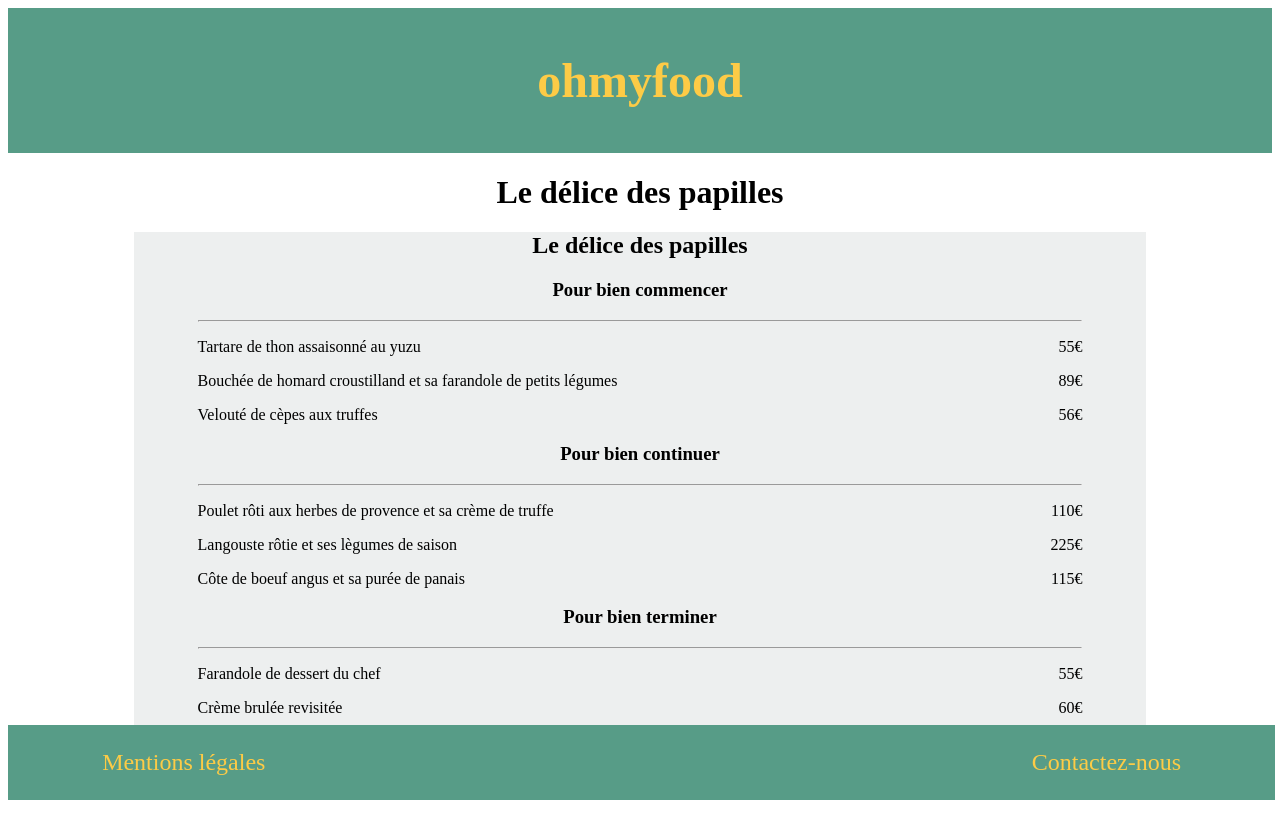
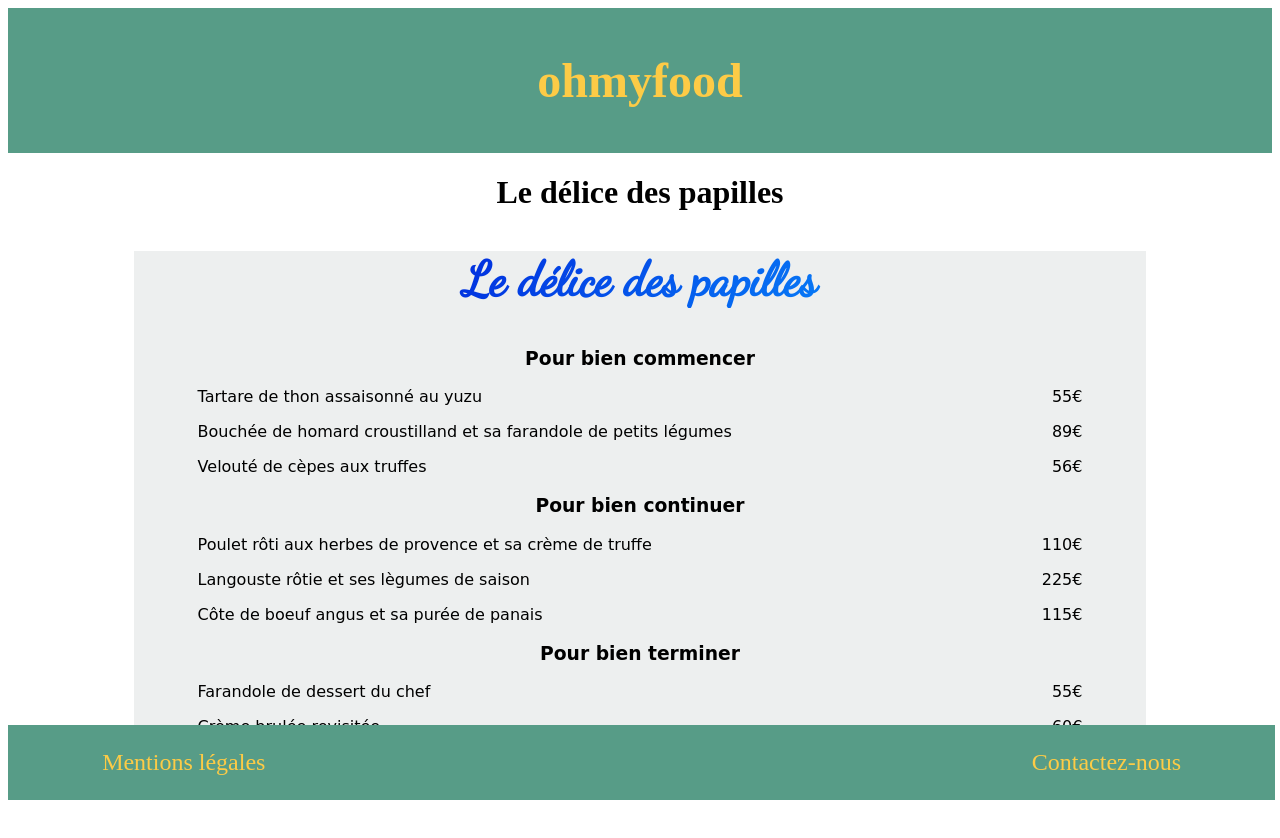
Before and after one commit to Zharakai/projet_3, a plain HTML site: page page3.html in a window 1280 px wide. Drawn offline with Linux system fonts and the light colour scheme; a web font is replaced by a local one.

Commit message:
mettre en page le menu délice des papilles (polices, couleurs, dégradé)

```diff
--- a/page3.html
+++ b/page3.html
@@ -17,24 +17,21 @@
     <h1>Le délice des papilles</h1>
 
     <article class="article__delice">
-        <h2>Le délice des papilles</h2>
+        <h2 class="h2__delice">Le délice des papilles</h2>
 
         <h3>Pour bien commencer</h3>
-        <hr>
 
         <p>Tartare de thon assaisonné au yuzu <span class="price">55€</span></p>
         <p>Bouchée de homard croustilland et sa farandole de petits légumes <span class="price">89€</span></p>
         <p>Velouté de cèpes aux truffes <span class="price">56€</span></p>
 
         <h3>Pour bien continuer</h3>
-        <hr>
 
         <p>Poulet rôti aux herbes de provence et sa crème de truffe <span class="price">110€</span></p>
         <p>Langouste rôtie et ses lègumes de saison <span class="price">225€</span></p>
         <p>Côte de boeuf angus et sa purée de panais <span class="price">115€</span></p>
 
         <h3>Pour bien terminer</h3>
-        <hr>
 
         <p>Farandole de dessert du chef <span class="price">55€</span></p>
         <p>Crème brulée revisitée <span class="price">60€</span></p>
--- a/sass/main.scss
+++ b/sass/main.scss
@@ -184,6 +184,7 @@ article {
 
 .article__delice {
     background-color: #edefef;
+    font-family: 'Sriracha', cursive, sans-serif;
 }
 
 .article__palette {
@@ -209,6 +210,11 @@ article i {
     font-family: 'Devonshire', cursive, sans-serif;
 }
 
+/* Bordures de décoration menu note enchantée */
+
+.h3__prelude, .h3__orgue, .h3__final {
+    border-bottom: none;
+}
 /* Police et couleurs spécifique pour le menu le chic à la française */
 
 .h2__chic {
@@ -230,10 +236,16 @@ article i {
     color: #6e4ccc;
 }
 
-/* Bordures de décoration menu note enchantée */
+/* Police et couleurs spécifiques pour le menu délice des papilles */
 
-.h3__prelude, .h3__orgue, .h3__final {
-    border-bottom: none;
+.h2__delice {
+    font-family: 'Dancing Script', cursive;
+    font-size: 3rem;
+    background: linear-gradient(135deg, #001ed9, #0889fb);
+    -webkit-background-clip: text;
+    -webkit-text-fill-color: transparent;
+    margin-left: 20%;
+    margin-right: 20%;
 }
 
 /* Alignement pour les prix des menus */
```
Also changed, not shown: page1.html (+1 -1 lines), style.css, 1 other file.
